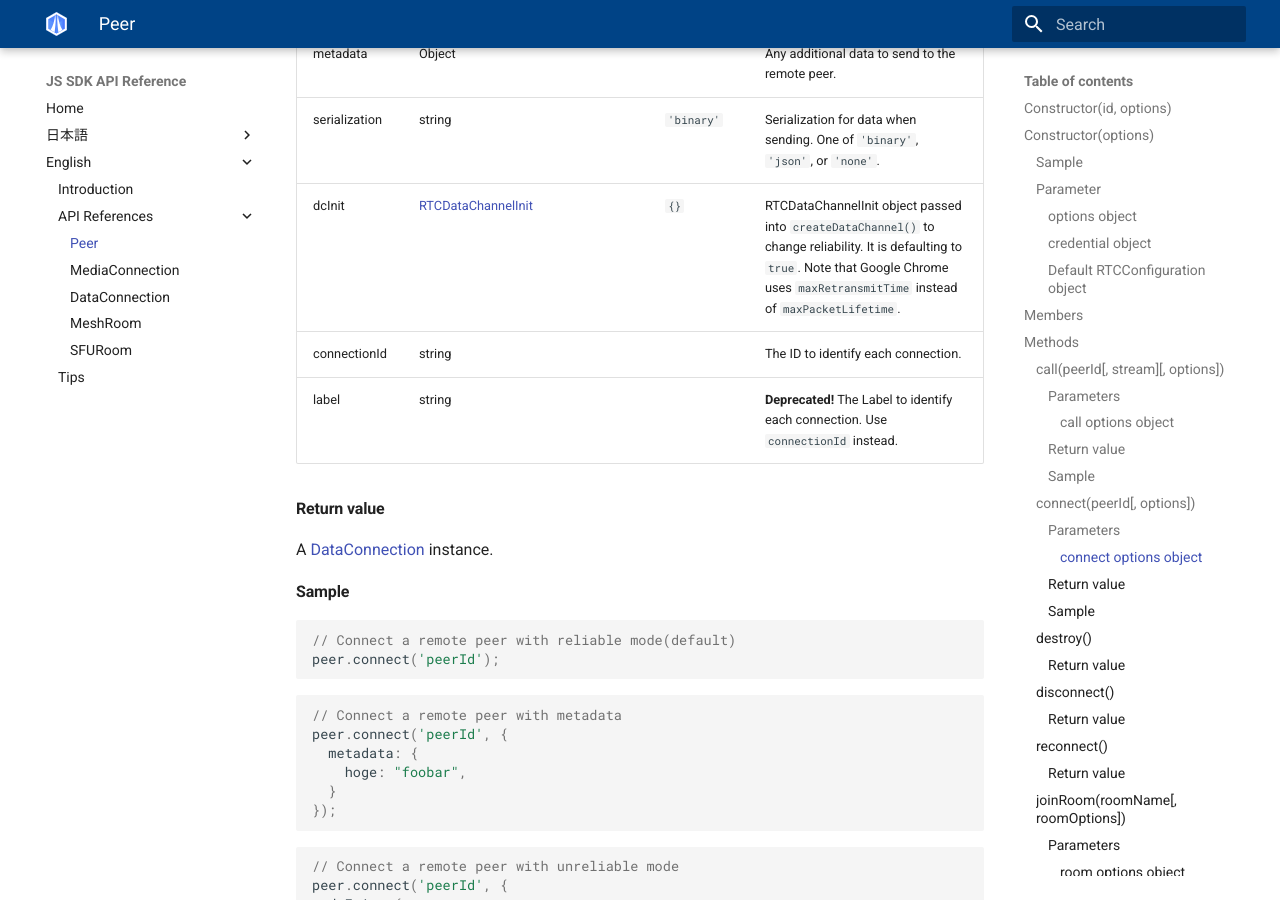
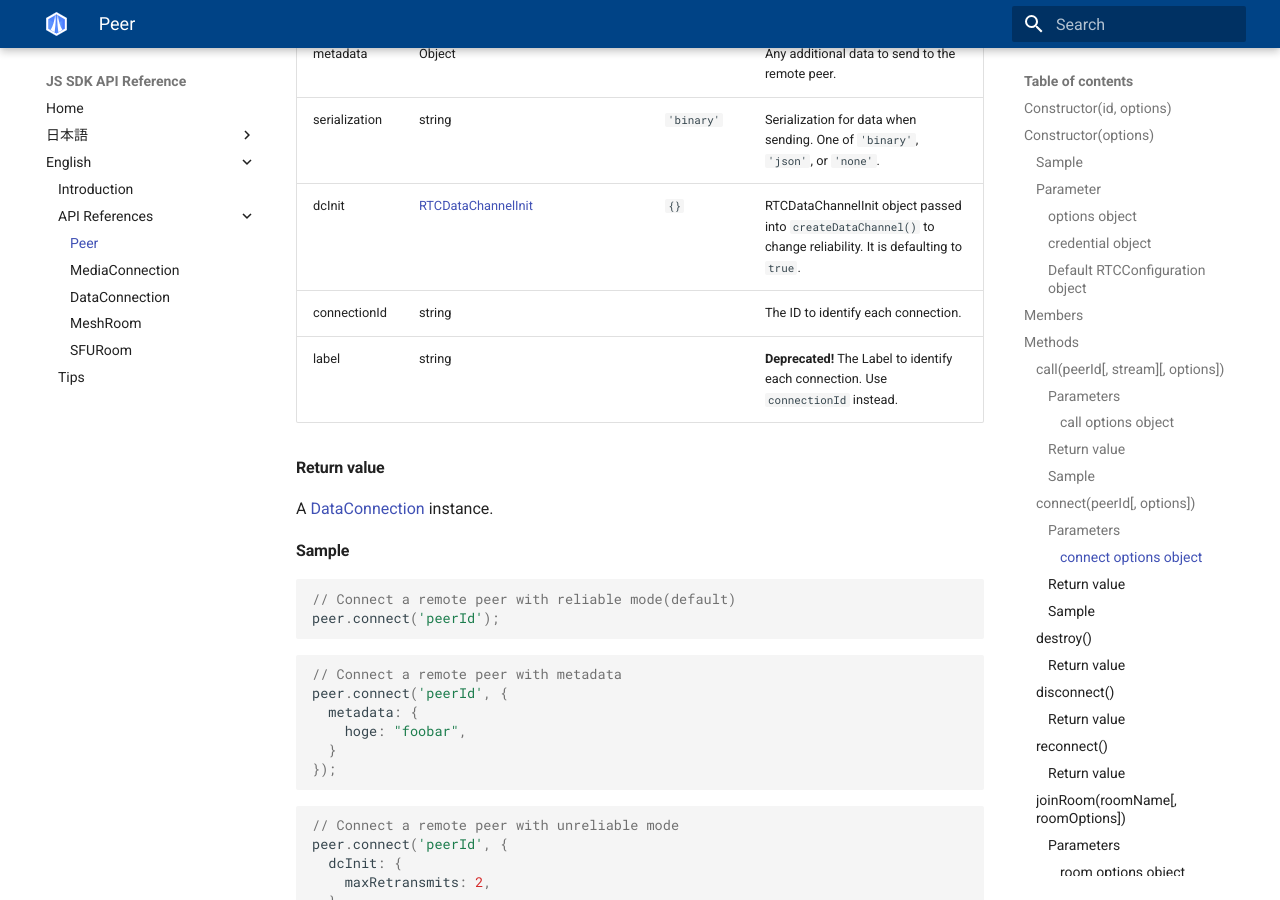
Before and after one commit to skyway/skyway-js-sdk-doc, an MkDocs documentation site: the page built from docs/en/peer.md, in a window 1280 px wide and 900 px high, scrolled down 4589 px. Built offline with MkDocs 1.6.1 and Material for MkDocs 9.7.7, drawn with Linux system fonts in a browser that asks for light colours.

Commit message:
Fix context about dcInit (english version)

```diff
--- a/docs/en/peer.md
+++ b/docs/en/peer.md
@@ -162,7 +162,7 @@ Create a new [DataConnection](../dataconnection) with Peer ID.
 | ------------- | -------------------- | -------- | ---------- | ---------------------------------------------------------------------------------- |
 | metadata      | Object               |          |            | Any additional data to send to the remote peer.                                    |
 | serialization | string               |          | `'binary'` | Serialization for data when sending. One of `'binary'`, `'json'`, or `'none'`.     |
-| dcInit        | [RTCDataChannelInit] |          | `{}`       | RTCDataChannelInit object passed into `createDataChannel()` to change reliability. It is defaulting to `true`. Note that Google Chrome uses `maxRetransmitTime` instead of `maxPacketLifetime`. |
+| dcInit        | [RTCDataChannelInit] |          | `{}`       | RTCDataChannelInit object passed into `createDataChannel()` to change reliability. It is defaulting to `true`. |
 | connectionId  | string               |          |            | The ID to identify each connection.                                                    |
 | label         | string               |          |            | **Deprecated!** The Label to identify each connection. Use `connectionId` instead.     |
 
```
